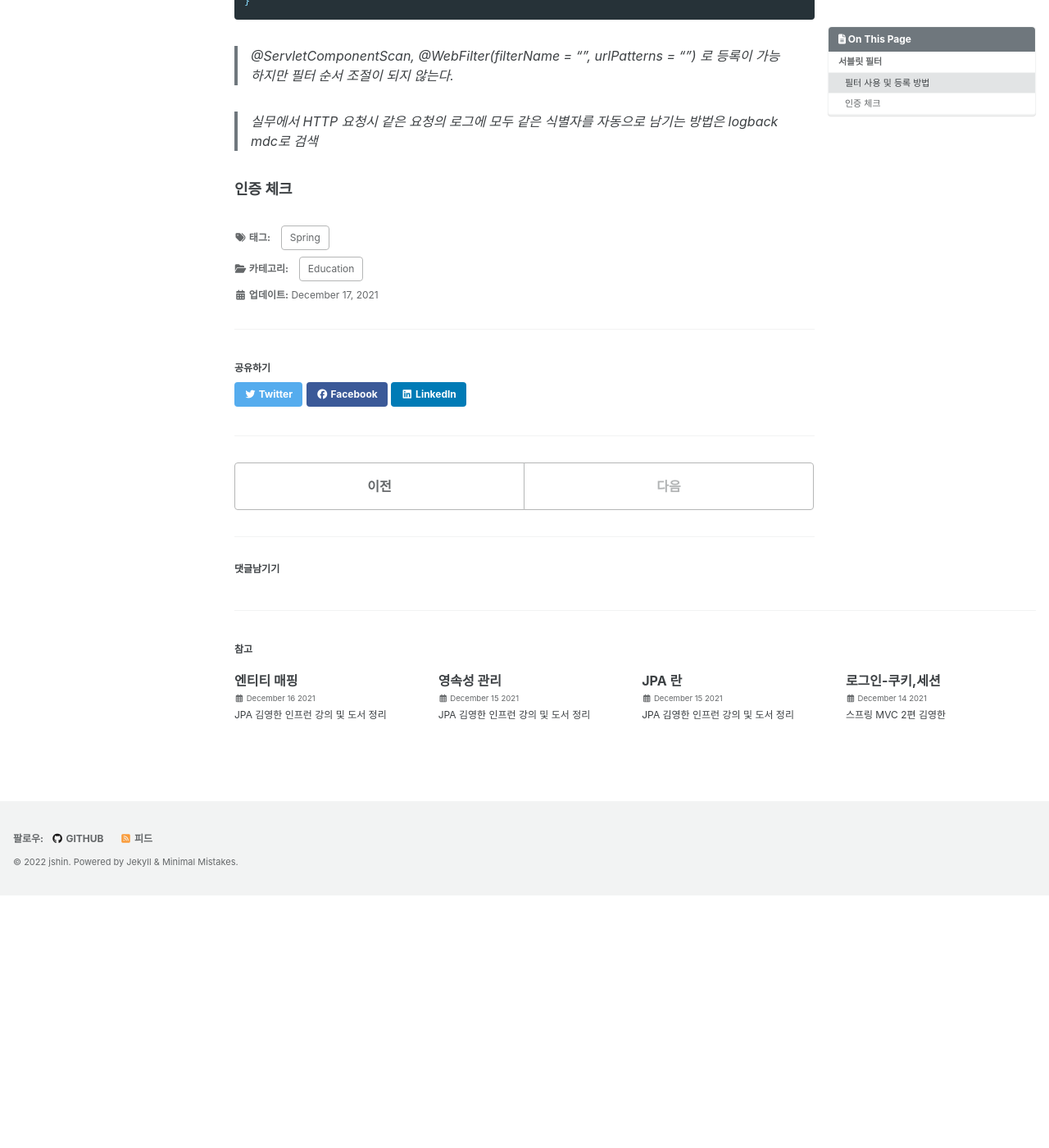
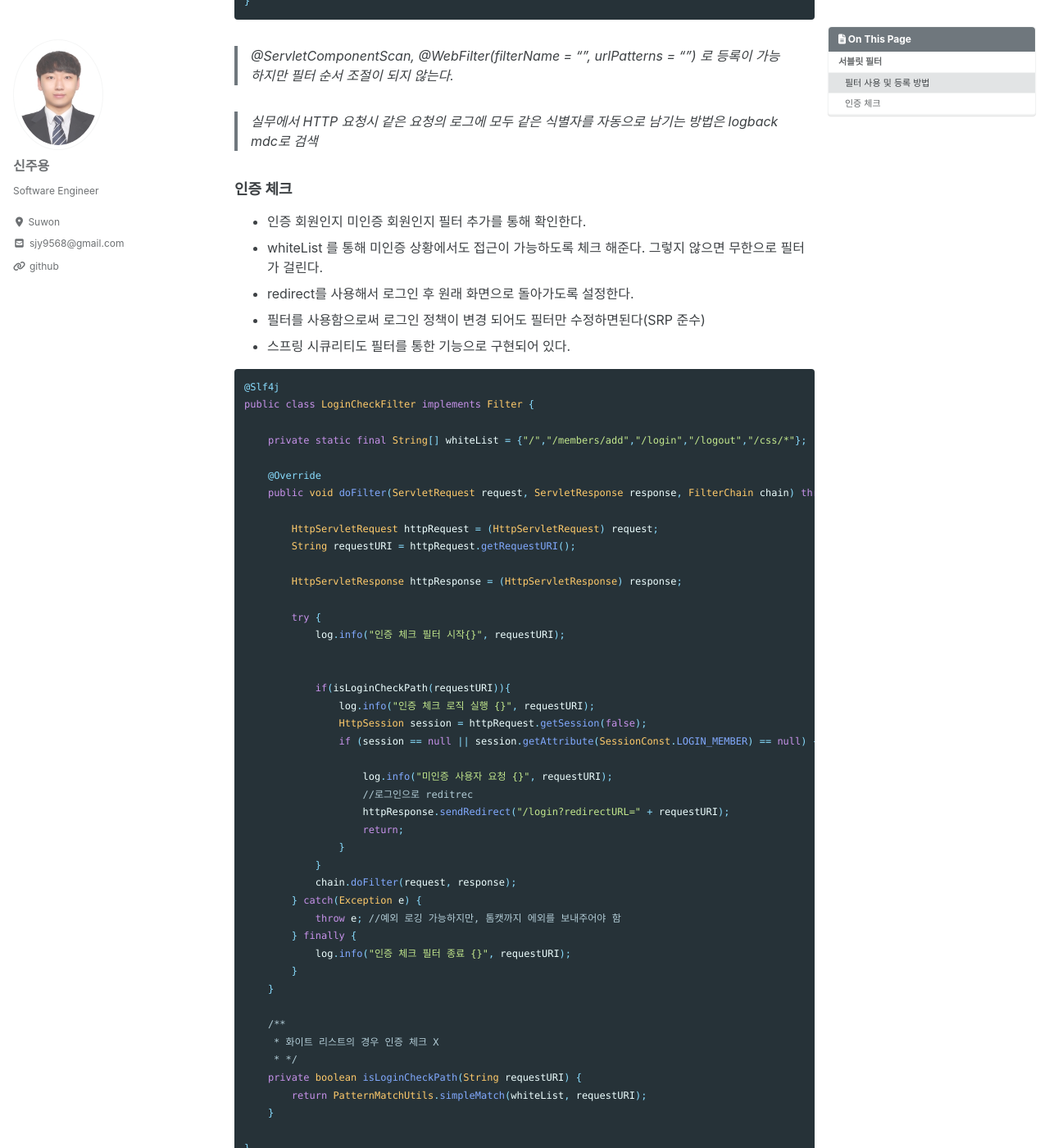
Before and after one commit to shinjooyoung/shinjooyoung.github.io, a Jekyll site: the page built from _posts/SpringMVC/2021-12-17-로그인(필터, 인터셉터).md, in a window 1280 px wide and 1400 px high, scrolled down 2592 px. Shown: the whole window at 82% size. Built offline with Jekyll 4.4.1, drawn with Linux system fonts in a browser that asks for light colours; cached includes are drawn as plain includes; nearby versions of some CDN libraries; comment, search, counter and statistics services are not loaded; before the commit the page ends 3684 px from its top, so only the background shows below that; some of the changed text lies outside the part shown.

Commit message:
Update 2021-12-17-로그인(필터, 인터셉터).md

````diff
--- a/_posts/SpringMVC/2021-12-17-로그인(필터, 인터셉터).md
+++ b/_posts/SpringMVC/2021-12-17-로그인(필터, 인터셉터).md
@@ -112,3 +112,70 @@ public class WebConfig {
 >실무에서 HTTP 요청시 같은 요청의 로그에 모두 같은 식별자를 자동으로 남기는 방법은 logback mdc로 검색
 
 ### 인증 체크
+- 인증 회원인지 미인증 회원인지 필터 추가를 통해 확인한다.
+- whiteList 를 통해 미인증 상황에서도 접근이 가능하도록 체크 해준다. 그렇지 않으면 무한으로 필터가 걸린다.
+- redirect를 사용해서 로그인 후 원래 화면으로 돌아가도록 설정한다.
+- 필터를 사용함으로써 로그인 정책이 변경 되어도 필터만 수정하면된다(SRP 준수)
+- 스프링 시큐리티도 필터를 통한 기능으로 구현되어 있다.
+
+``` java
+@Slf4j
+public class LoginCheckFilter implements Filter {
+
+    private static final String[] whiteList = {"/","/members/add","/login","/logout","/css/*"};
+
+    @Override
+    public void doFilter(ServletRequest request, ServletResponse response, FilterChain chain) throws IOException, ServletException {
+
+        HttpServletRequest httpRequest = (HttpServletRequest) request;
+        String requestURI = httpRequest.getRequestURI();
+
+        HttpServletResponse httpResponse = (HttpServletResponse) response;
+
+        try {
+            log.info("인증 체크 필터 시작{}", requestURI);
+
+
+            if(isLoginCheckPath(requestURI)){
+                log.info("인증 체크 로직 실행 {}", requestURI);
+                HttpSession session = httpRequest.getSession(false);
+                if (session == null || session.getAttribute(SessionConst.LOGIN_MEMBER) == null) {
+
+                    log.info("미인증 사용자 요청 {}", requestURI);
+                    //로그인으로 reditrec
+                    httpResponse.sendRedirect("/login?redirectURL=" + requestURI);
+                    return;
+                }
+            }
+            chain.doFilter(request, response);
+        } catch(Exception e) {
+            throw e; //예외 로깅 가능하지만, 톰캣까지 에외를 보내주어야 함
+        } finally {
+            log.info("인증 체크 필터 종료 {}", requestURI);
+        }
+    }
+
+    /**
+     * 화이트 리스트의 경우 인증 체크 X
+     * */
+    private boolean isLoginCheckPath(String requestURI) {
+        return PatternMatchUtils.simpleMatch(whiteList, requestURI);
+    }
+
+}
+```
+
+빈을 WebConfig에 등록한다
+
+``` java
+
+@Bean
+public FilterRegistrationBean loginCheckFilter() {
+    FilterRegistrationBean<Filter> filterRegistrationBean = new FilterRegistrationBean<>();
+    filterRegistrationBean.setFilter(new LoginCheckFilter());
+    filterRegistrationBean.setOrder(2);
+    filterRegistrationBean.addUrlPatterns("/*");
+
+    return filterRegistrationBean;
+}
+```
````
